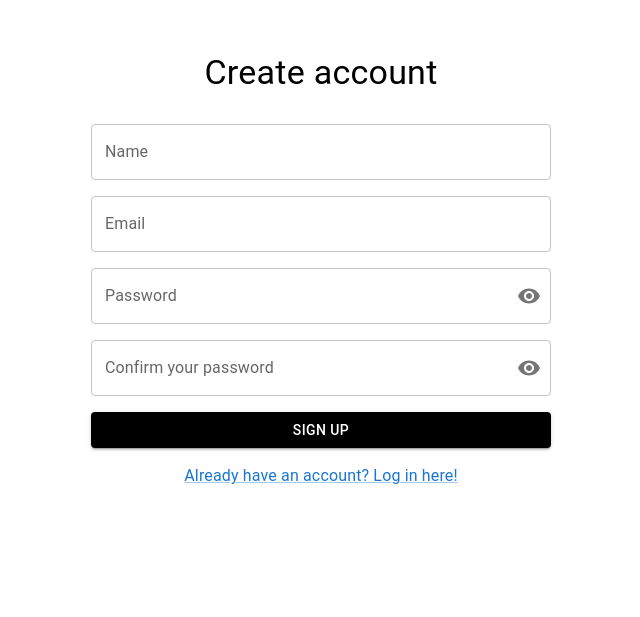
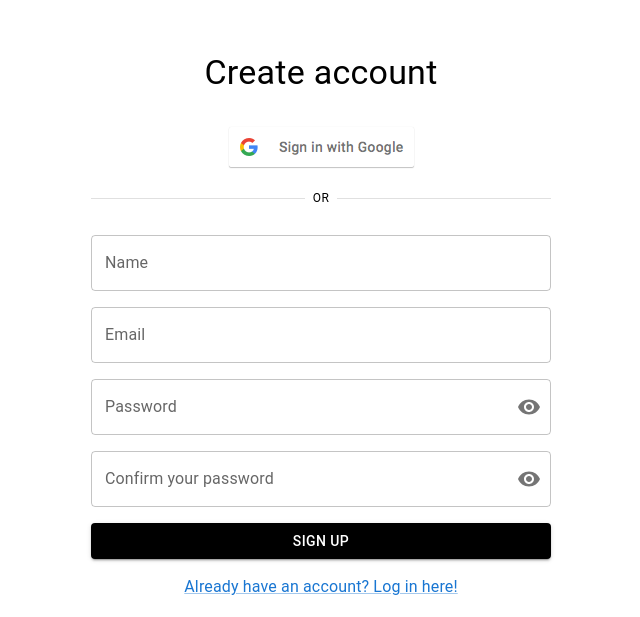
Before and after one commit to rafaeelnunesf/mini-test-react, a React (Create React App) app: page /sign-up in a window 1280 px wide. Shown: the part 183-800 px from the top of the page, without its empty margins (319-959 px from the left). Built offline with nearby package versions, Linux system fonts and the light colour scheme; the HTML template or start-up script is replaced by a standard one.

Commit message:
feat: add signIn and signUp with google

```diff
--- a/src/contexts/AuthContext.js
+++ b/src/contexts/AuthContext.js
@@ -7,6 +7,8 @@ import {
   signInWithEmailAndPassword,
   signOut,
   updateProfile,
+  signInWithPopup,
+  GoogleAuthProvider,
 } from "firebase/auth";
 
 export const AuthContext = createContext(null);
@@ -26,6 +28,12 @@ export function AuthProvider({ children }) {
     await signOut(auth);
   }
 
+  async function googleLogin() {
+    const provider = new GoogleAuthProvider();
+    const { user } = await signInWithPopup(auth, provider);
+    return user;
+  }
+
   return (
     <AuthContext.Provider
       value={{
@@ -33,6 +41,7 @@ export function AuthProvider({ children }) {
         login,
         logout,
         register,
+        googleLogin,
       }}
     >
       {children}
--- a/src/pages/SignIn/index.js
+++ b/src/pages/SignIn/index.js
@@ -1,4 +1,4 @@
-import { TextField, Typography, Link, Button } from "@mui/material";
+import { TextField, Typography, Link, Button, Divider } from "@mui/material";
 import { Box } from "@mui/system";
 import { useState } from "react";
 import { Link as RouterLink, useNavigate } from "react-router-dom";
@@ -7,6 +7,8 @@ import PasswordInput from "../../components/PasswordInput";
 import useAuth from "../../hooks/useAuth";
 import { styles } from "../../styles/authStyles";
 import useAlert from "../../hooks/useAlert";
+import google from "../../assets/google_signin_buttons/web/1x/btn_google_signin_light_normal_web.png";
+
 function SignIn() {
   const { setMessage } = useAlert();
   const navigate = useNavigate();
@@ -14,7 +16,7 @@ function SignIn() {
     email: "",
     password: "",
   });
-  const { login } = useAuth();
+  const { login, googleLogin } = useAuth();
 
   function handleInputChange(e) {
     setFormData({ ...formData, [e.target.name]: e.target.value });
@@ -32,8 +34,27 @@ function SignIn() {
     const { email, password } = formData;
 
     try {
-      const user = await login({ email, password });
-      console.log(user);
+      await login({ email, password });
+      navigate("/");
+    } catch (error) {
+      if (error.response) {
+        setMessage({
+          type: "error",
+          text: error.response.data,
+        });
+        return;
+      }
+
+      setMessage({
+        type: "error",
+        text: "Erro, tente novamente em alguns segundos!",
+      });
+    }
+  }
+
+  async function handleGoogleLogin() {
+    try {
+      await googleLogin();
       navigate("/");
     } catch (error) {
       if (error.response) {
@@ -56,6 +77,20 @@ function SignIn() {
         <Typography sx={styles.title} variant="h4" component="h1">
           Login
         </Typography>
+        <Box sx={{ cursor: "pointer" }}>
+          <img
+            src={google}
+            onClick={handleGoogleLogin}
+            alt="Sign-In with Google"
+          />
+        </Box>
+        <Box sx={styles.dividerContainer}>
+          <Divider sx={{ flex: "1" }} />
+          <Typography variant="caption" component="span">
+            OR
+          </Typography>
+          <Divider sx={{ flex: "1" }} />
+        </Box>
         <TextField
           name="email"
           sx={styles.input}
--- a/src/pages/SignUp/index.js
+++ b/src/pages/SignUp/index.js
@@ -1,4 +1,4 @@
-import { TextField, Typography, Link, Button } from "@mui/material";
+import { TextField, Typography, Link, Button, Divider } from "@mui/material";
 import { Box } from "@mui/system";
 import { useState } from "react";
 import { Link as RouterLink, useNavigate } from "react-router-dom";
@@ -7,6 +7,7 @@ import PasswordInput from "../../components/PasswordInput";
 import { styles } from "../../styles/authStyles";
 import useAlert from "../../hooks/useAlert";
 import useAuth from "../../hooks/useAuth";
+import google from "../../assets/google_signin_buttons/web/1x/btn_google_signin_light_normal_web.png";
 
 function SignUp() {
   const { setMessage } = useAlert();
@@ -17,7 +18,7 @@ function SignUp() {
     password: "",
     passwordConfirmation: "",
   });
-  const { register } = useAuth();
+  const { register, googleLogin } = useAuth();
   function handleInputChange(e) {
     setFormData({ ...formData, [e.target.name]: e.target.value });
   }
@@ -62,12 +63,45 @@ function SignUp() {
       });
     }
   }
+  async function handleGoogleLogin() {
+    try {
+      await googleLogin();
+      navigate("/");
+    } catch (error) {
+      if (error.response) {
+        setMessage({
+          type: "error",
+          text: error.response.data,
+        });
+        return;
+      }
+
+      setMessage({
+        type: "error",
+        text: "Erro, tente novamente em alguns segundos!",
+      });
+    }
+  }
   return (
     <Form onSubmit={handleSubmit}>
       <Box sx={styles.container}>
         <Typography sx={styles.title} variant="h4" component="h1">
           Create account
         </Typography>
+        <Box sx={{ cursor: "pointer" }}>
+          <img
+            src={google}
+            onClick={handleGoogleLogin}
+            alt="Sign-In with Google"
+          />
+        </Box>
+        <Box sx={styles.dividerContainer}>
+          <Divider sx={{ flex: "1" }} />
+          <Typography variant="caption" component="span">
+            OR
+          </Typography>
+          <Divider sx={{ flex: "1" }} />
+        </Box>
         <TextField
           name="name"
           sx={styles.input}
```
